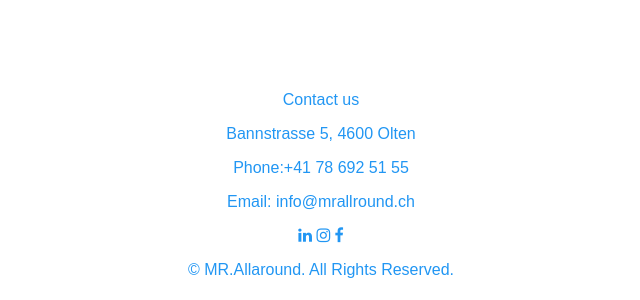
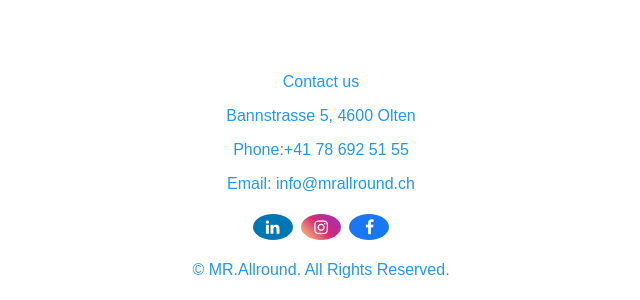
Before and after one commit to qa-codecademy/sp2025-cp05-mra-3, a plain HTML site: page HTML/aboutUs.html in a window 1280 px wide. Shown: the part 500-800 px from the top of the page, without its empty margins (324-964 px from the left). Drawn offline with Linux system fonts and the light colour scheme.

Commit message:
Fixed text from MR.Allaround to MR.Allround and adjusted social networks icons

```diff
--- a/HTML/aboutUs.html
+++ b/HTML/aboutUs.html
@@ -26,7 +26,7 @@
       <a href="https://www.linkedin.com" target="_blank" aria-label="LinkedIn"><i class="fa fa-linkedin"></i></a>
       <a href="https://www.instagram.com" target="_blank" aria-label="Instagram"><i class="fa fa-instagram"></i></a>
       <a href="https://www.facebook.com" target="_blank" aria-label="Facebook"><i class="fa fa-facebook"></i></a>
-      <p>© MR.Allaround. All Rights Reserved.</p>
+      <p>© MR.Allround. All Rights Reserved.</p>
     </footer>
         </footer>
 </body>
--- a/css/main.css
+++ b/css/main.css
@@ -28,7 +28,25 @@
     font-size: 1.2em;
     text-decoration: none;
 }
-
+.fa-facebook { background-color: #1877F2; color: white; }
+.fa-instagram { display: inline-block;
+    padding: 10px 20px;
+    border-radius: 10px;
+    background: linear-gradient(45deg, #feda75, #d62976, #962fbf);
+    color: white;
+    font-weight: bold;
+    text-decoration: none;
+    transition: transform 0.2s; }
+.fa-linkedin { background-color: #0077B5; color: white; }
+.fa {
+  padding: 5px;
+  font-size: 15px;
+  width: 30px;
+  text-align: center;
+  text-decoration: none;
+  margin: 5px 2px;
+  border-radius: 50%;
+}
 .footer-icons {
     display: flex;
     justify-content: center;
```
Also changed, not shown: HTML/contact.html (+1 -1 lines), HTML/homePage.html (+1 -1 lines), HTML/reviews.html (+1 -1 lines), HTML/services.html (+1 -1 lines).
